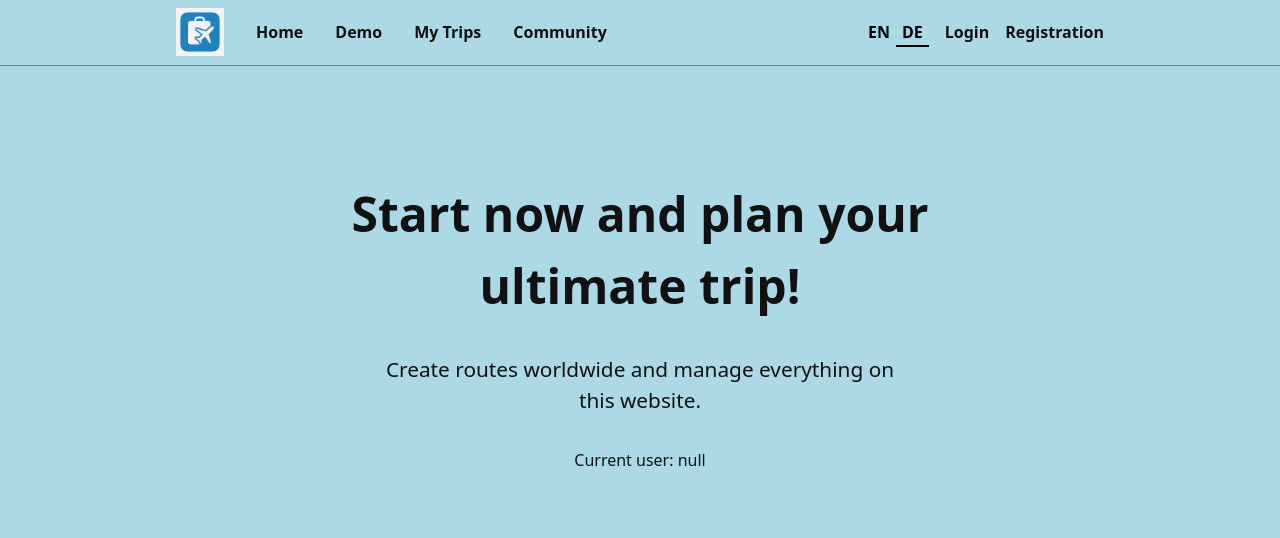
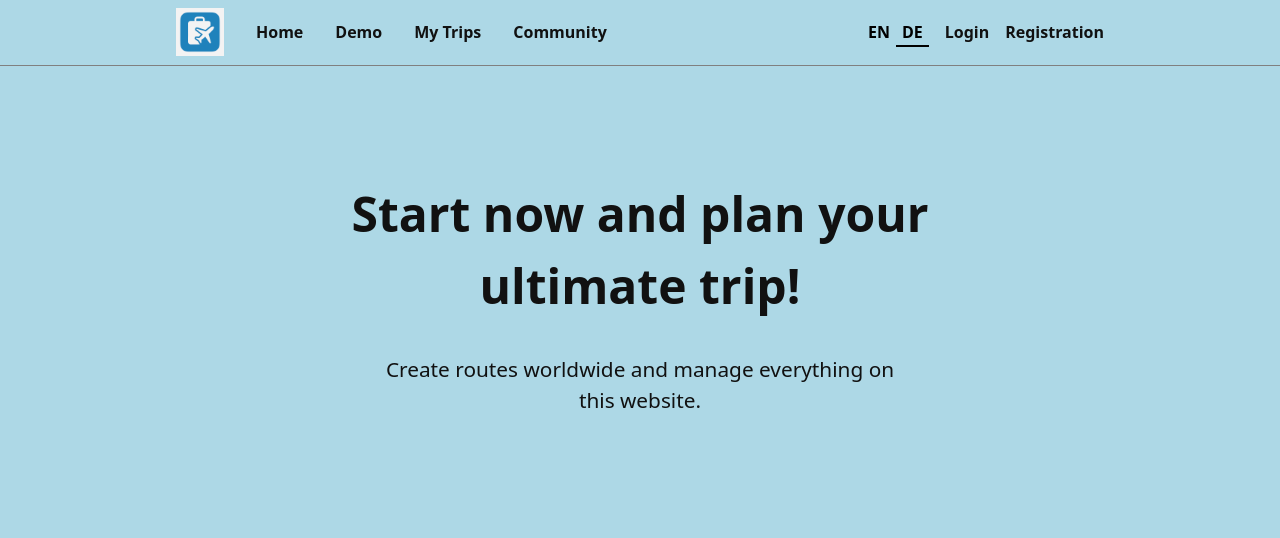
Before and after one commit to zh-deng/trippal-frontend, a React (Vite) app: page / in a window 1280 px wide. Shown: the top 538 px of the page. Built offline with nearby package versions, Linux system fonts and the light colour scheme.

Commit message:
remove test object

```diff
--- a/src/pages/Home/Home.tsx
+++ b/src/pages/Home/Home.tsx
@@ -1,12 +1,7 @@
-import { useSelector } from "react-redux";
 import "./Home.scss";
-import { RootState } from "../../state/store";
 import { Text } from "../../components/Text/Text";
 
 export const Home = () => {
-	const activeUser = useSelector(
-		(state: RootState) => state.global.activeUser
-	);
 
 	return (
     <div className="home">
@@ -19,9 +14,6 @@ export const Home = () => {
             <Text content={"home.hero.description"} />
           </span>
         </div>
-        {
-          `Current user: ${JSON.stringify(activeUser)}`
-        }
       </div>
     </div>
   );
```
